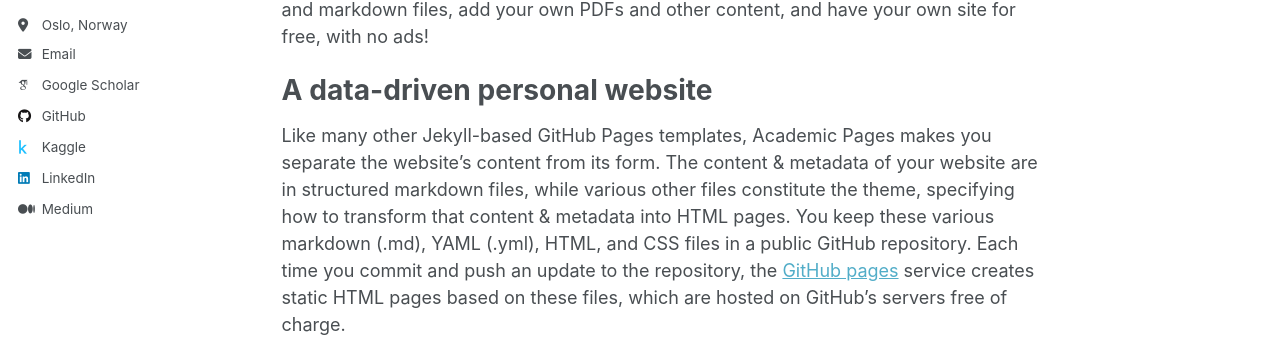
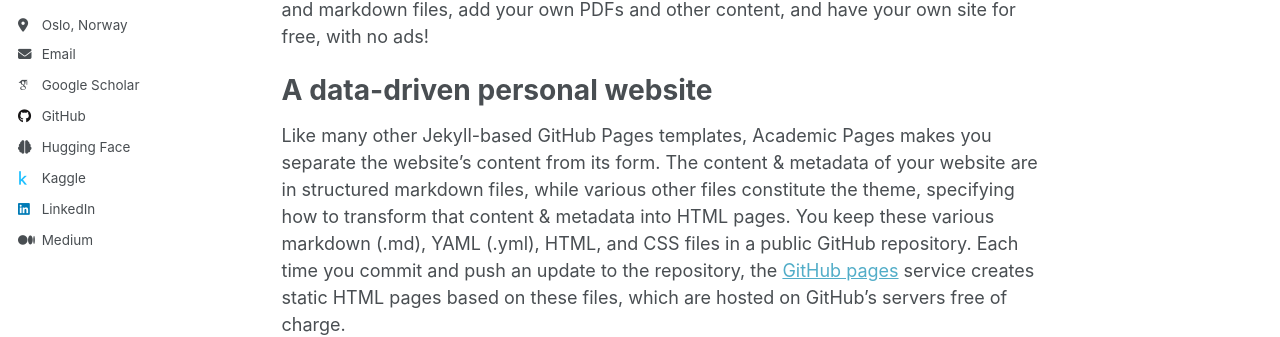
Before and after one commit to sajadamouei/sajadamouei.github.io, a Jekyll site: the page built from _pages/about.md, in a window 1280 px wide. Shown: the part 362-699 px from the top of the page. Built offline with Jekyll 4.4.1, drawn with Linux system fonts in a browser that asks for light colours; some web fonts are replaced.

Commit message:
Add huggingface profile

```diff
--- a/_includes/author-profile.html
+++ b/_includes/author-profile.html
@@ -78,6 +78,9 @@
       {% endif %}
       {% if author.github %}
         <li><a href="https://github.com/{{ author.github }}"><i class="fab fa-fw fa-github icon-pad-right" aria-hidden="true"></i>GitHub</a></li>
+      {% endif %}
+      {% if author.huggingface %}
+        <li><a href="https://huggingface.co/{{ author.huggingface }}"><i class="fas fa-fw fa-brain icon-pad-right" aria-hidden="true"></i>Hugging Face</a></li>
       {% endif %}
       {% if author.kaggle %}
         <li><a href="https://kaggle.com/{{ author.kaggle }}"><i class="fab fa-fw fa-kaggle icon-pad-right" aria-hidden="true"></i>Kaggle</a></li>
```
